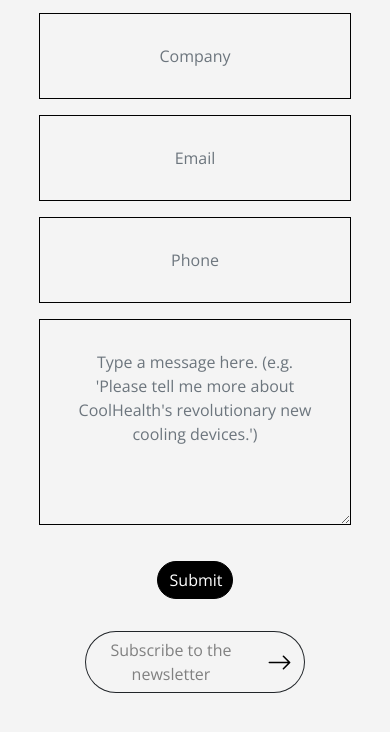
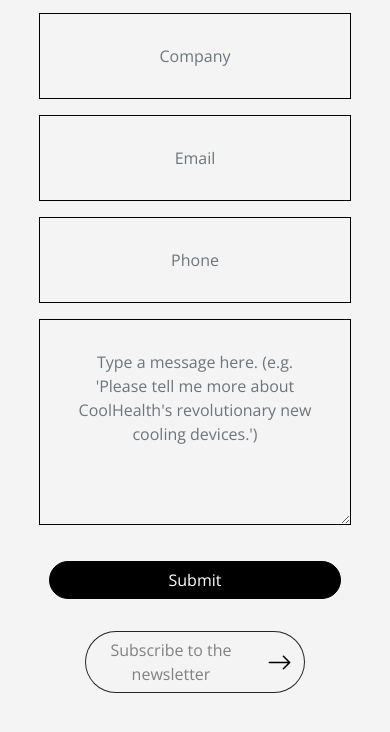
Before and after one commit to lizzy596/coolhealth, a plain HTML site: page index.html in a window 390 px wide. In both pictures the pointer is over the button "Submit". Shown: the part 4686-5418 px from the top of the page. Drawn offline with nearby package versions, Linux system fonts and the light colour scheme.

Commit message:
adjusted submit button width on mobile

```diff
--- a/style.css
+++ b/style.css
@@ -245,6 +245,15 @@ li { list-style-type: disc; }
         width: 80%;
     }
 
+    .submit-button:hover {
+        width: 80%;
+        border-radius: 40px;
+        border: 1px solid black;
+        background-color: black;
+        color: white;
+
+    }
+
     .btn-group {
         width: 80%;
     }
```
